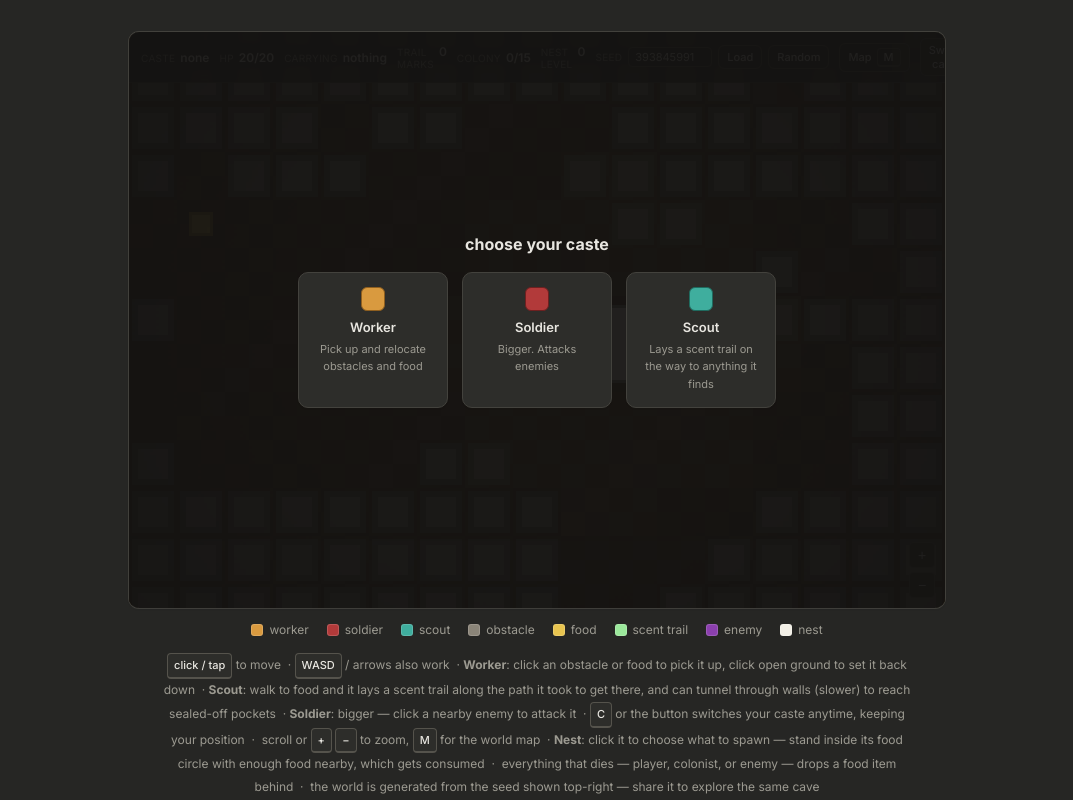
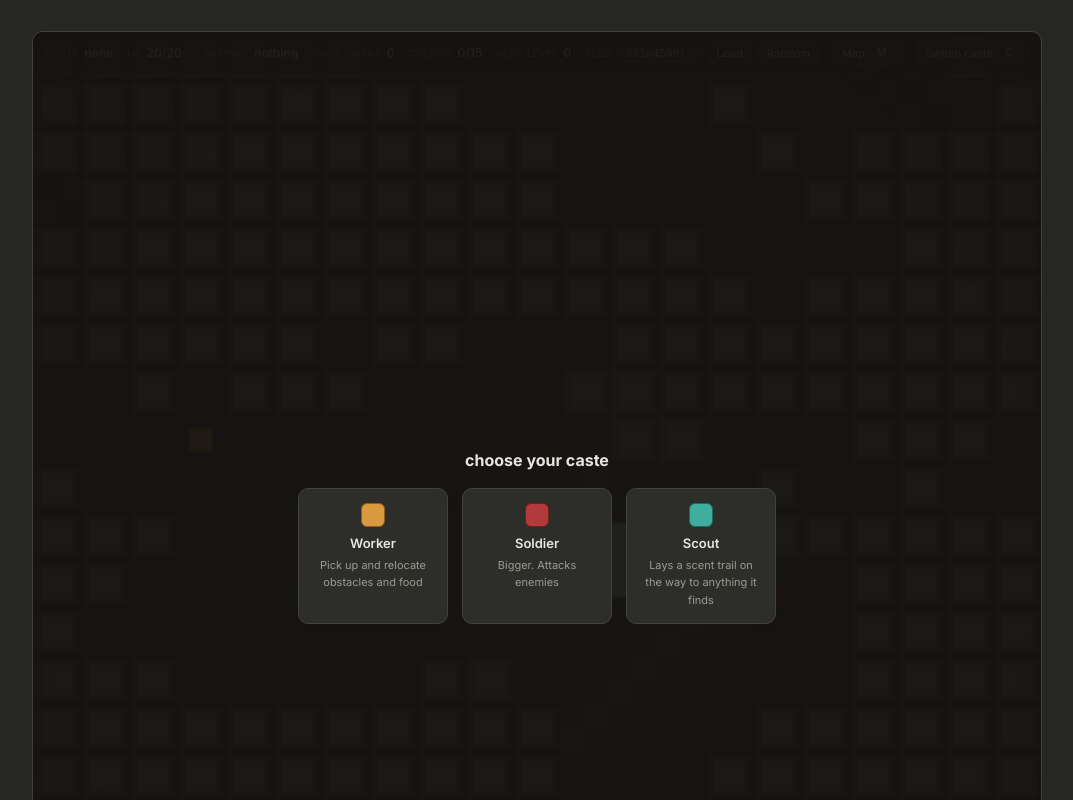
Before and after one commit to kadimara/project-colony, a React (Vite) app: page / in a window 1280 px wide. Shown: the top 800 px of the page, without its empty margins (103-1176 px from the left). Built offline with nearby package versions, Linux system fonts and the light colour scheme.

Commit message:
increase width and height

```diff
--- a/src/colony.css
+++ b/src/colony.css
@@ -25,7 +25,7 @@
     display: flex;
     flex-direction: column;
     align-items: center;
-    max-width: 900px;
+    max-width: 1100px;
     width: 100%;
   }
   .title {
@@ -84,7 +84,7 @@
     color: var(--text-dim);
     text-align: center;
     line-height: 1.9;
-    max-width: 760px;
+    max-width: 1024px;
   }
   .key {
     display: inline-block;
--- a/src/constants.ts
+++ b/src/constants.ts
@@ -14,11 +14,12 @@ export const CASTES: Record<CasteKey, CasteDef> = {
 };
 
 // each zoom level uses a clean integer CSS scale so tiles stay crisp
+// vpw * TILE * scale = displayed px width (target: 1024×1024)
 export const ZOOM_LEVELS: ZoomLevel[] = [
-  { vpw: 13, vph: 9, scale: 4 },   // zoomed in
-  { vpw: 17, vph: 12, scale: 3 },  // default
-  { vpw: 26, vph: 18, scale: 2 },  // zoomed out
-  { vpw: 52, vph: 36, scale: 1 },  // far — for scanning the bigger world
+  { vpw: 16, vph: 16, scale: 4 },  // zoomed in   — 1024×1024px
+  { vpw: 21, vph: 21, scale: 3 },  // default     — 1008×1008px
+  { vpw: 32, vph: 32, scale: 2 },  // zoomed out  — 1024×1024px
+  { vpw: 64, vph: 64, scale: 1 },  // far          — 1024×1024px
 ];
 export const DEFAULT_ZOOM_INDEX = 1;
 
```
